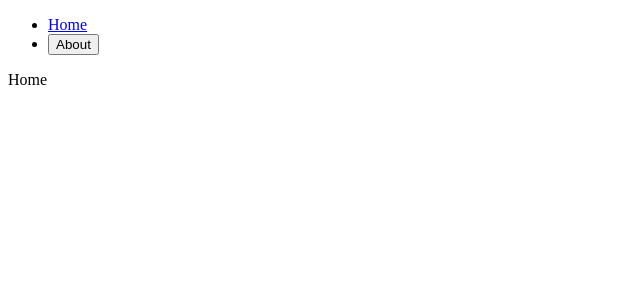
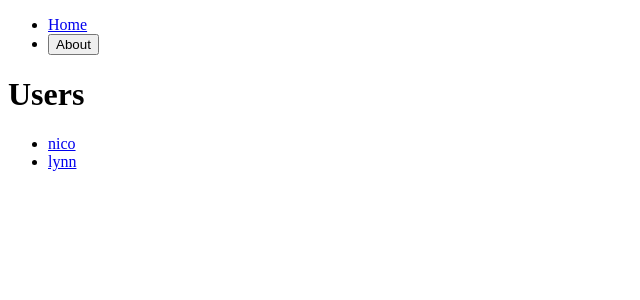
Before and after one commit to hdy86/react-router-6, a React (Create React App) app: page /home in a window 1280 px wide. Shown: the top 300 px of the page, without its empty margins (0-640 px from the left). Built offline with nearby package versions, Linux system fonts and the light colour scheme.

Commit message:
useParams

```diff
--- /dev/null
+++ b/src/db.ts
@@ -0,0 +1,10 @@
+export const users = [
+  {
+    id: 1,
+    name: "nico",
+  },
+  {
+    id: 2,
+    name: "lynn",
+  },
+];
--- a/src/screens/Home.tsx
+++ b/src/screens/Home.tsx
@@ -1,5 +1,19 @@
+import { Link } from "react-router-dom";
+import { users } from "../db";
+
 function Home() {
-  return <div>Home</div>;
+  return (
+    <div>
+      <h1>Users</h1>
+      <ul>
+        {users.map((user) => (
+          <li key={user.id}>
+            <Link to={`/users/${user.id}`}>{user.name}</Link>
+          </li>
+        ))}
+      </ul>
+    </div>
+  );
 }
 
 export default Home;
--- /dev/null
+++ b/src/screens/users/User.tsx
@@ -0,0 +1,15 @@
+import { useParams } from "react-router-dom";
+import { users } from "../../db";
+
+function User() {
+  const params = useParams();
+  const { userId } = params;
+
+  return (
+    <h1>
+      User with id {userId} is named: {users[Number(userId) - 1].name}
+    </h1>
+  );
+}
+
+export default User;
```
Also changed, not shown: src/Router.tsx (+7 -2 lines).
